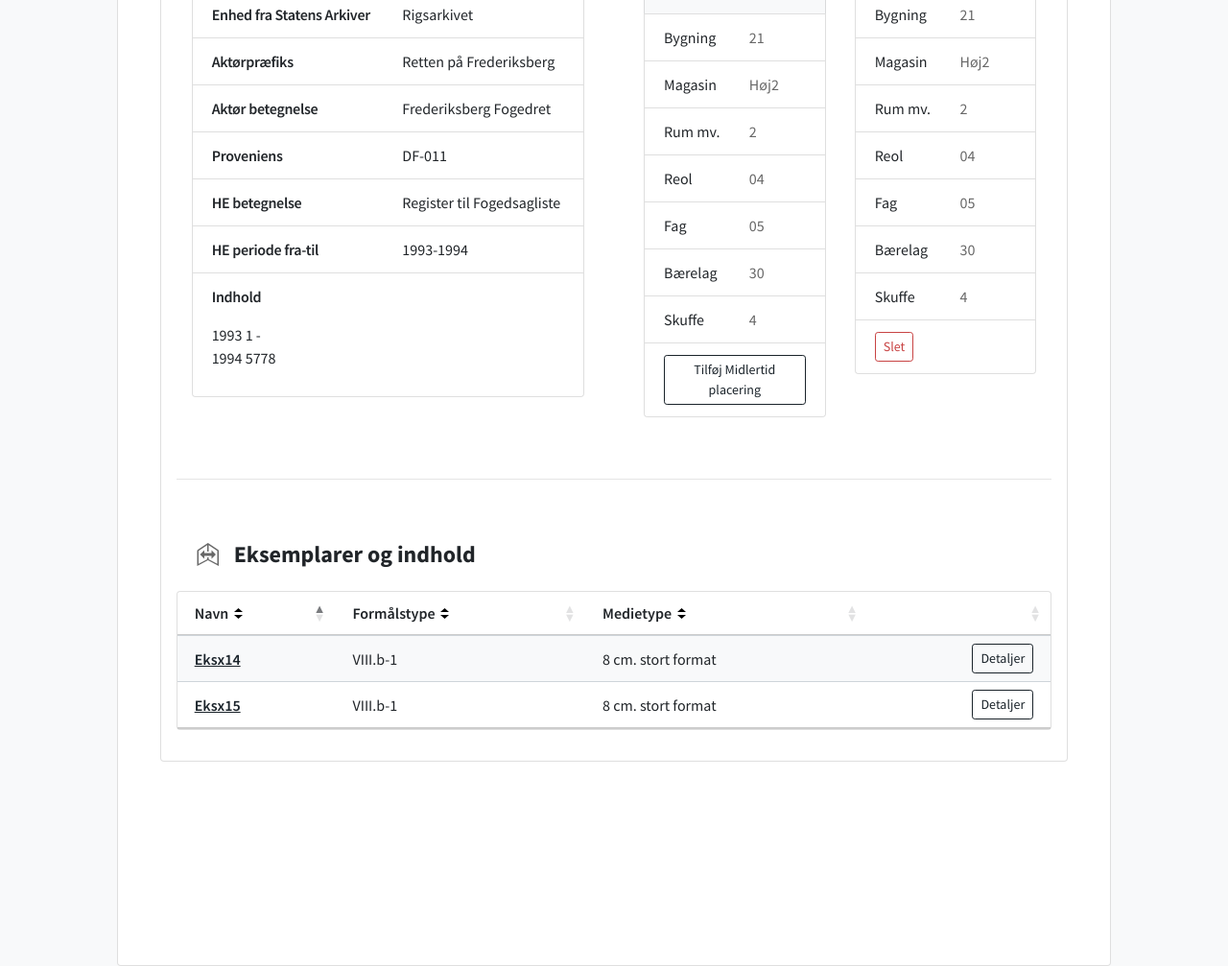
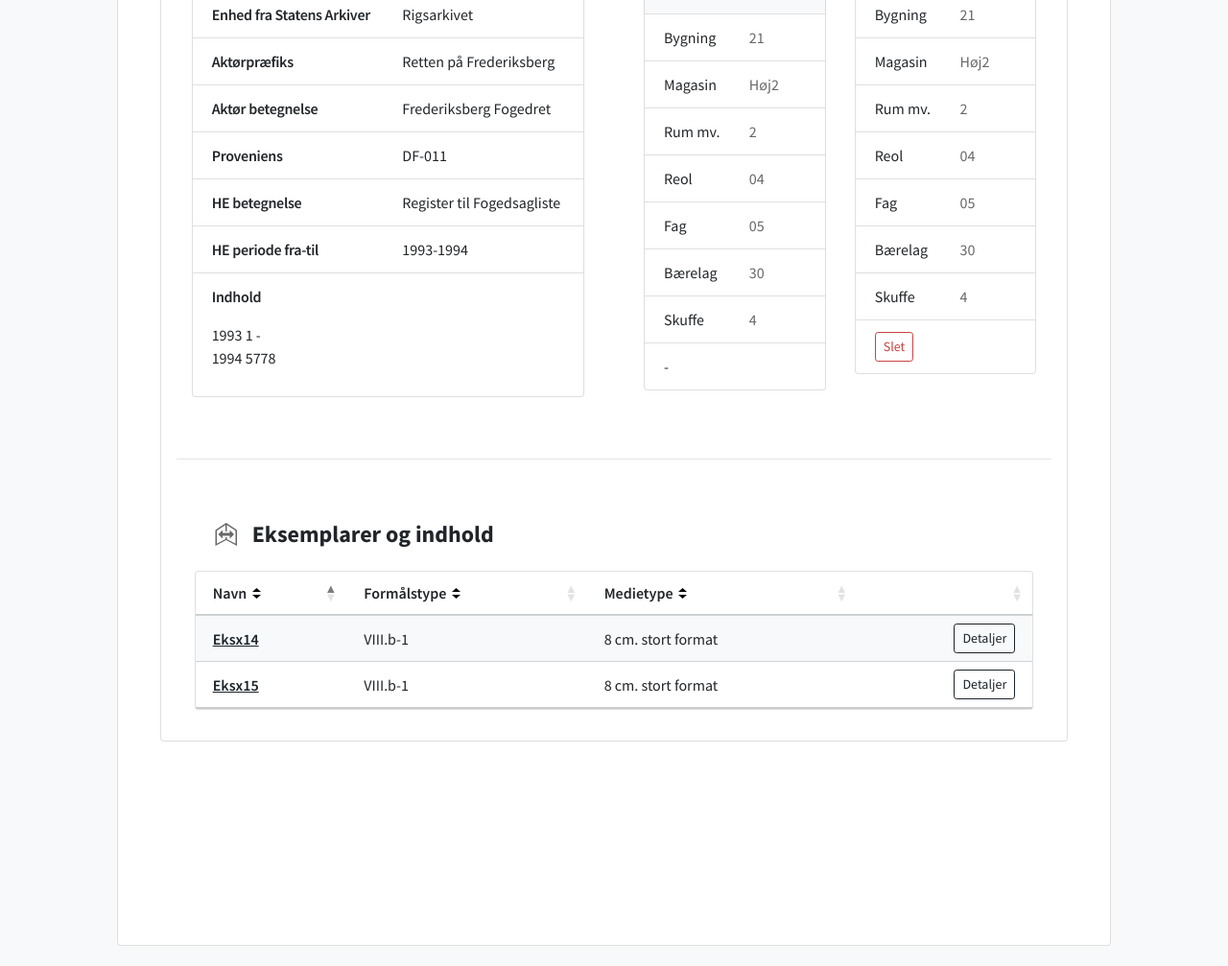
Before and after one commit to the-danish-national-archives/DaisyRaNoget, a website: page magasinenhed.html in a window 1280 px wide. Shown: the part 845-1852 px from the top of the page at 96% size. After the commit the page ends 1831 px from the top, so only its background shows below. Drawn offline with nearby package versions, Linux system fonts and the light colour scheme; files whose address does not match are found by name.

Commit message:
added results

```diff
--- a/magasinenhed.html
+++ b/magasinenhed.html
@@ -621,11 +621,7 @@
                                 <li class="list-group-item">
                                   <div class="row d-flex align-items-center">
                                     <div class="col-sm-12">
-                                      <button
-                                        class="btn btn-sm btn-outline-primary"
-                                      >
-                                        Tilføj Midlertid placering
-                                      </button>
+                                      -
                                     </div>
                                   </div>
                                 </li>
@@ -739,7 +735,7 @@
                         </div>
                       </div>
                       <hr />
-                      <div class="row mt-5 mb-3">
+                      <div class="row mt-5 mb-3 mr-1 ml-1">
                         <div class="col-sm-12">
                           <div
                             class="d-flex align-items-center justify-content-between mr-3 ml-1"
--- a/src/js/script.js
+++ b/src/js/script.js
@@ -229,6 +229,15 @@ $(document).ready(function() {
     scrollX: true
   });
 
+  $("#tilknyteks-tabel").DataTable({
+    paging: false,
+    info: false,
+    searching: false,
+    lengthChange: false,
+    responsive: true,
+    scrollX: false
+  });
+
   $("#heeksemplar-tabel tr").on("click", function() {
     $(this)
       .addClass("selected")
```
Also changed, not shown: arbejdsopgave.html (+9 -2 lines).
